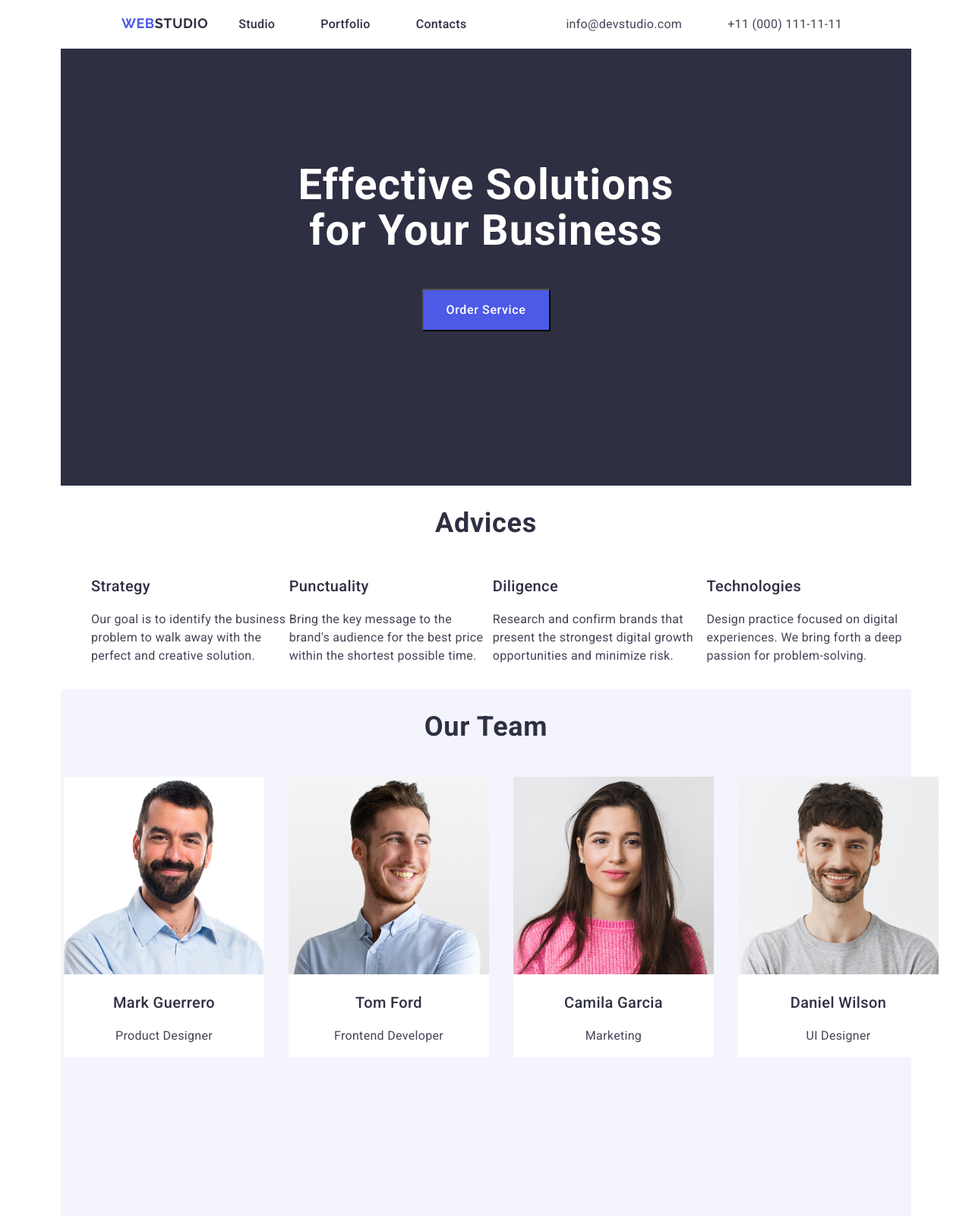
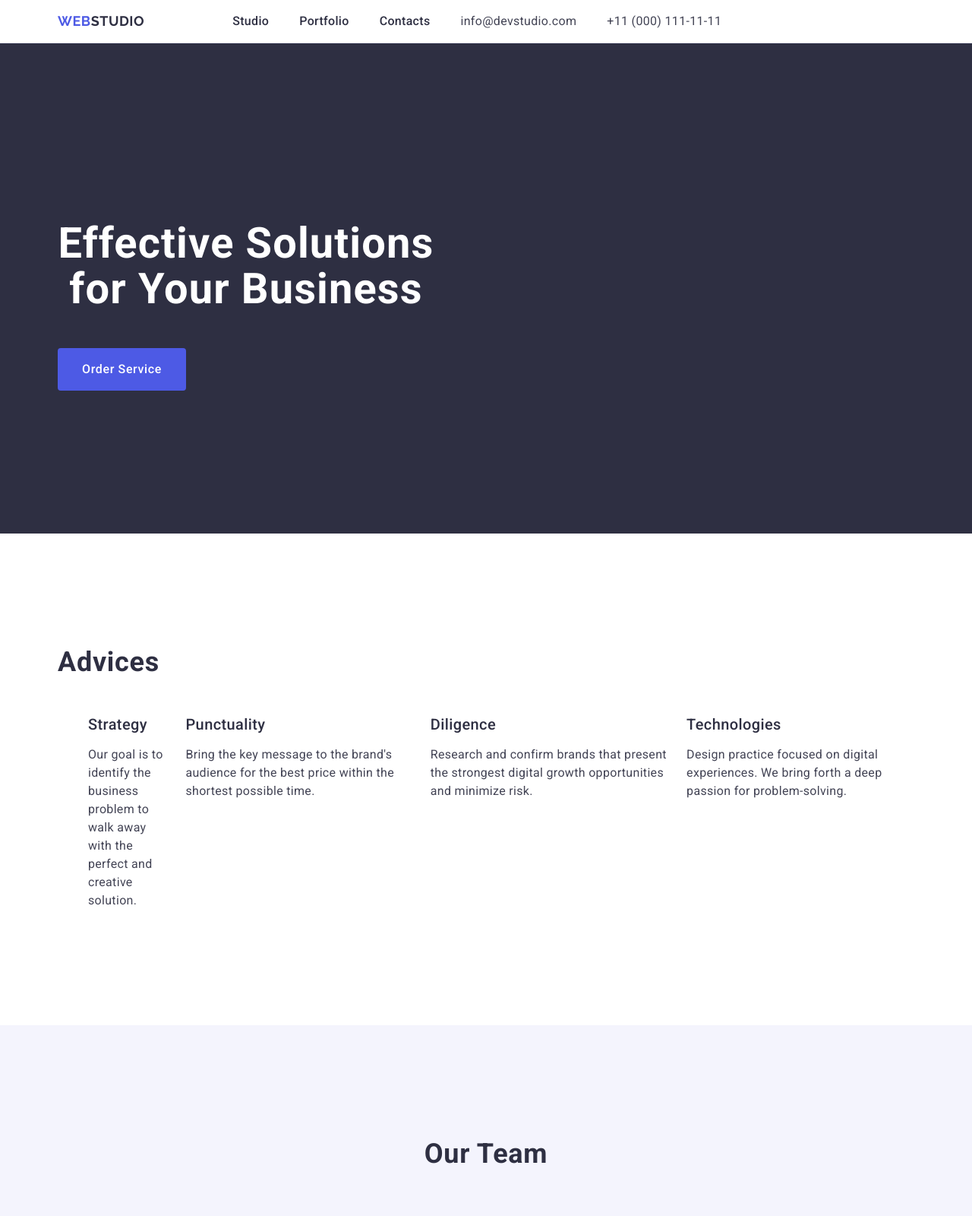
Before and after one commit to SKgit-sys/goit-markup-hw-03, a plain HTML site: page index.html in a window 1280 px wide. Shown: the top 1600 px of the page at 76% size. Drawn offline with nearby package versions, Linux system fonts and the light colour scheme.

Commit message:
almost final

```diff
--- a/css/styles.css
+++ b/css/styles.css
@@ -1,63 +1,40 @@
 body {
   font-family: "Roboto", sans-serif;
   color: #434455;
-    background-color: #ffffff;
+  background-color: #FFFFFF;
   text-decoration: none;
   list-style-type: none;
 }
 
-  .container {
-      max-width: 1440px;
-      margin: 0 auto;
-      padding: 0 40px;
+img {
+  display: block;
 }
 
-  header {
-    display: flex;
-    margin-left: 120px;
-    padding-top: 20px;
-    padding-bottom: 20px;
-
+ul {
+  list-style-type: none;
 }
 
-  nav {
+.title-header {
+  border-bottom: 1px solid #e7e9fc
+}
+
+.title-container {
   display: flex;
 }
 
-  div.container-address {
-      display: flex;
-      justify-content: flex-end;
-      margin: auto;
+.container {
+  width: 1158px;
+  margin: 0 auto;
+  padding: 0 15px;
 }
 
-  .container nav ul {
+.title-nav {
   display: flex;
-    list-style-type: none;
-    gap: 60px;
-    margin: 0;
   align-items: center;
 }
 
-  .container .container-address ul {
-    display: flex;
-    justify-content: flex-end;
-  }
-
-  .address-contact ul {
-    display: flex;
-    justify-content: flex-end;
-    list-style-type: none;
-    gap: 60px;
-    margin: 0;
-    padding: 0;
-  }
-
-  ul {
-    display: flex;
-    list-style-type: none;
-  }
-
 .title-name {
+  margin-right: 76px;
   font-family: "Raleway", sans-serif;
   font-weight: 700;
   font-size: 18px;
@@ -75,7 +52,13 @@ body {
   color: #2e2f42;
 }
 
+.title-name-list {
+  display: flex;
+  gap: 40px;
+}
+
 .title-name-link {
+  padding: 24px 0;
   font-weight: 500;
 font-size: 16px;
 line-height: 1.5;
@@ -90,6 +73,11 @@ body {
 
 .title-name-link:focus {
   color: #404bbf;
+}
+
+.address-contact-list {
+  display: flex;
+  gap: 40px;
 }
 
 .address-contact {
@@ -112,20 +100,12 @@ body {
 }
 
 .section-title {
-    display: flex;
-    height: 575px;
   background-color: #2e2f42;
-    display: flex;
-    flex-direction: column;
-    justify-content: center;
-    align-items: center;
+  padding: 188px 0;
 }
 
 .section-title-name {
-    width: 496px;
-    display: flex;
-    justify-content: center;
-    align-items: center;
+  max-width: 496px;
   font-weight: 700;
 font-size: 56px;
 line-height: 1.07;
@@ -134,12 +114,12 @@ body {
 color: #ffffff;
 }
 
-
-
 .button-type {
-    margin-bottom: 100px;
-    width: 169px;
+  display: block;
+  min-width: 169px;
   height: 56px;
+  border: none;
+  border-radius: 4px;
   font-family: "Roboto", sans-serif;
   font-weight: 500;
 font-size: 16px;
@@ -153,7 +133,20 @@ body {
 background-color: #404bbf;
 }
 .button-type:focus {
-    background-color: #404bbf;
+  background-color: #404BBF;
+}
+
+.section-title2 {
+  padding: 120px 0;
+}
+
+.main-title-list {
+  display: flex;
+  gap: 24px;
+}
+
+.main-title-list-li {
+  flex-basis: calc((100% - 72px) / 4);
 }
 
 .main-title {
@@ -162,22 +155,10 @@ body {
 font-size: 36px;
 line-height: 1.11;
 letter-spacing: 0.02em;
-    display: flex;
-    justify-content: center;
-  }
-
-  .main-title-page .main-title-text {
-    display: flex;
-  align-items: flex-start;
-  justify-content: flex-start;
-  flex-direction: column;
-  gap: 8px;
-  width: 1128px;
-  height: 104px;
 }
 
 .main-title-page {
-    display: flex;
+  margin-bottom: 8px;
   font-weight: 500;
   font-size: 20px;
   line-height: 1.2;
@@ -193,24 +174,12 @@ body {
 }
 
 .main-title-section {
-    display: flex;
-    flex-direction: column;
-    background-color: #f4f4fd;
-    max-width: 1440px;
-  height: 732px;
-  }
-
-  .container .main-title-section {
-    display: flex;
-  }
-
-  .main-title-section ul {
-    display: flex;
-    justify-content: center;
-    gap: 32px;
+  background-color: #F4F4FD;
+  padding: 120px 0;
 }
 
 .main-title-team {
+  margin-bottom: 72px;
   color: #2e2f42;
   font-weight: 700;
 font-size: 36px;
@@ -220,13 +189,25 @@ body {
 text-transform: capitalize;
 }
 
+.main-title-team2 {
+  display: flex;
+  gap: 24px;
+}
+
 .main-title-team-list {
-    background-color: #ffffff;
+  background-color: #FFFFFF;
+  width: calc((100% - 72px) / 4);
+  border-radius: 0px 0px 4px 4px;
+}
+
+.name-person-container {
+  padding: 32px 0;
 }
 
 .name-persons {
-    display: flex;
-    justify-content: center;
+  text-align: center;
+  margin-bottom: 8px;
+  text-align: center;
   color: #2e2f42;
   font-weight: 500;
 font-size: 20px;
@@ -235,15 +216,19 @@ body {
 }
 
 .job-persons {
-    display: flex;
-    justify-content: center;
   font-size: 16px;
   line-height: 1.5;
   letter-spacing: 0.02em;
   color: #434455;
   }
 
+  .section-portolio {
+      padding-top: 120px;
+      padding-bottom: 120px;
+  }
+
   .main-portfolio {
+      margin-bottom: 72px;
       font-weight: 700;
 font-size: 36px;
 line-height: 1.11;
@@ -253,28 +238,30 @@ body {
 text-transform: capitalize;
   }
 
+  .portfolio-list {
+      display: flex;
+      flex-wrap: wrap;
+      column-gap: 24px;
+      row-gap: 48px;
+  }
+
+  .photo-images {
+      width: calc((100% - 48px) / 3);
+  }
+
   .photo-images > img {
       background: #fff;
   }
 
-  .container .section-page-portfolio {
-    display: flex;
-    justify-content: flex;
-  }
+  .image-container {
+      padding: 32px 16px;
+      border: 1px solid #e7e9fc;
+      border-top: none;
 
-  .portfolio-list {
-    display: flex;
-    flex-wrap: wrap;
-    justify-content: center;
-    gap: 32px;
   }
 
   .main-portfolio-title {
-    display: flex;
-    align-items: flex-start;
-  justify-content: center;
-  flex-direction: column;
-  gap: 8px;
+      margin-bottom: 8px;
       color: #2e2f42;
       font-weight: 500;
   font-size: 20px;
@@ -283,11 +270,6 @@ body {
   }
 
   .main-portfolio-text {
-    display: flex;
-  align-items: flex-start;
-  justify-content: center;
-  flex-direction: column;
-  gap: 8px;
 font-size: 16px;
 line-height: 1.5;
 letter-spacing: 0.02em;
@@ -296,14 +278,12 @@ body {
 
   .footer-page {
       background-color: #2e2f42;
-    display: block;
-    height: 312px;
-    max-width: 1440px;
-    padding: 0;
-    margin: 0;
+      padding: 100px 0;
   }
 
   .footer-name {
+      display: inline-block;
+      margin-bottom: 16px;
       font-family: "Raleway", sans-serif;
       font-weight: 700;
   font-size: 18px;
@@ -315,8 +295,6 @@ body {
   }
 
   .part-title-studio {
-    padding: 0;
-    margin: 0;
       font-family: "Raleway", sans-serif;
       font-weight: 700;
       font-size: 18px;
@@ -327,9 +305,7 @@ body {
   }
 
   .footer-text {
-  display: flex;
-  flex-wrap: wrap;
-  margin: auto;
+      max-width: 264px;
       font-weight: 400;
   font-size: 16px;
   line-height: 1.5;
--- a/index.html
+++ b/index.html
@@ -9,7 +9,6 @@
       href="https://fonts.googleapis.com/css2?family=Raleway:wght@700&family=Roboto:wght@400;500;700&display=swap"
       rel="stylesheet"
     />
-    <title>Web Studio</title>
     <link
       rel="stylesheet"
       href="https://cdnjs.cloudflare.com/ajax/libs/modern-normalize/3.0.0/modern-normalize.min.css"
@@ -17,18 +16,20 @@
       crossorigin="anonymous"
       referrerpolicy="no-referrer"
     />
+    <title>Web Studio</title>
     <link rel="stylesheet" href="./css/styles.css" />
   </head>
 
   <body>
     <!-- Header of the page -->
+    <header class="title-header">
       <div class="container">
-    <header>
-      <nav>
+      <div class="title-container">
+      <nav class="title-nav">
         <a class="title-name" href="./index.html"
           >Web<span class="title-name-part">Studio</span></a
         >
-        <ul>
+        <ul class="title-name-list">
           <li>
             <a class="title-name-link" href="./index.html"
               ><span class="title-link-studio">Studio</span></a
@@ -38,9 +39,8 @@
           <li><a class="title-name-link" href="">Contacts</a></li>
         </ul>
       </nav>
-    <div class="container-address">
       <address class="address-contact">
-        <ul>
+        <ul class="address-contact-list">
           <li>
             <a class="address-contact-link" href="mailto:info@devstudio.com"
               >info@devstudio.com</a
@@ -54,25 +54,24 @@
         </ul>
       </address>
     </div>
+  </div>
     </header>
-  </div>
-<div class="container">
     <main>
-    <div class="container">
       <!-- Important advices -->
       <section class="section-title">
+        <div class="container">
         <h1 class="section-title-name">
           Effective Solutions for Your Business
         </h1>
         <button class="button-type" type="button">Order Service</button>
+      </div>
       </section>
-    </div>
 
       <div class="container">
-      <section>
+      <section class="section-title2">
         <h2 class="main-title">Advices</h2>
-        <ul>
-          <li>
+        <ul class="main-title-list">
+          <li class="main-title-list-li">
             <h3 class="main-title-page">Strategy</h3>
             <p class="main-title-text">
               Our goal is to identify the business problem to walk away with the
@@ -101,63 +100,74 @@
             </p>
           </li>
         </ul>
+      </div>
       </section>
-    </div>
 
+
+      <!-- Our Team -->
+
+      <section class="main-title-section">
         <div class="container">
-      <!-- Our Team -->
-      <section class="main-title-section">
         <h2 class="main-title-team">Our Team</h2>
-        <ul>
+        <ul class="main-title-team2">
           <li class="main-title-team-list">
+            <div class="name-person-container">
             <img
               class="main-title-team-image"
               src="./images/img1.jpg"
               alt="Mark Guerrero Droduct Designer"
               width="264"
             />
+          </div>
             <h3 class="name-persons">Mark Guerrero</h3>
             <p class="job-persons">Product Designer</p>
           </li>
           <li class="main-title-team-list">
+            <div class="name-person-container">
             <img
               class="main-title-team-image"
               src="./images/img2.jpg"
               alt="Tom Ford Front End Developer"
               width="264"
             />
+          </div>
             <h3 class="name-persons">Tom Ford</h3>
             <p class="job-persons">Frontend Developer</p>
           </li>
           <li class="main-title-team-list">
+            <div class="name-person-container">
             <img
               class="main-title-team-image"
               src="./images/img3.jpg"
               alt="Camila Garcia Developer"
               width="264"
             />
+          </div>
             <h3 class="name-persons">Camila Garcia</h3>
             <p class="job-persons">Marketing</p>
           </li>
           <li class="main-title-team-list">
+            <div class="name-person-container"></div>
             <img
               class="main-title-team-image"
               src="./images/img4.jpg"
               alt="Daniel Wilson UI Designer"
               width="264"
             />
+          </div>
             <h3 class="name-persons">Daniel Wilson</h3>
             <p class="job-persons">UI Designer</p>
           </li>
         </ul>
+      </div>
       </section>
-    </div>
 
+      <section class="section-portolio">
         <div class="container">
-      <section class="section-page-portfolio"></section>
         <h2 class="main-portfolio">Our Portfolio</h2>
         <ul class="portfolio-list">
           <li class="photo-images">
+            <div class="image-container">
             <img
               src="./images/img5.jpg"
               alt="Banking App"
@@ -166,8 +176,10 @@
             />
             <h3 class="main-portfolio-title">Banking App</h3>
             <p class="main-portfolio-text">App</p>
+          </div>
           </li>
           <li class="photo-images">
+            <div class="image-container">
             <img
               src="./images/img6.jpg"
               alt="Cashless Payment"
@@ -176,8 +188,10 @@
             />
             <h3 class="main-portfolio-title">Cashless Payment</h3>
             <p class="main-portfolio-text">Marketing</p>
+          </div>
           </li>
           <li class="photo-images">
+            <div class="image-container">
             <img
               src="./images/img7.jpg"
               alt="Meditation App"
@@ -186,8 +200,10 @@
             />
             <h3 class="main-portfolio-title">Meditation App</h3>
             <p class="main-portfolio-text">App</p>
+          </div>
           </li>
           <li class="photo-images">
+            <div class="image-container">
             <img
               src="./images/img8.jpg"
               alt="Taxi Service"
@@ -196,8 +212,10 @@
             />
             <h3 class="main-portfolio-title">Taxi Service</h3>
             <p class="main-portfolio-text">Marketing</p>
+          </div>
           </li>
           <li class="photo-images">
+            <div class="image-container">
             <img
               src="./images/img9.jpg"
               alt="Screen Illustrations"
@@ -206,8 +224,10 @@
             />
             <h3 class="main-portfolio-title">Screen Illustrations</h3>
             <p class="main-portfolio-text">Design</p>
+          </div>
           </li>
           <li class="photo-images">
+            <div class="image-container">
             <img
               src="./images/img10.jpg"
               alt="Online Courses"
@@ -216,16 +236,16 @@
             />
             <h3 class="main-portfolio-title">Online Courses</h3>
             <p class="main-portfolio-text">Marketing</p>
+            </div>
           </li>
         </ul>
+      </div>
       </section>
-    </div>
     </main>
-  </div>
 
     <!-- Last words -->
+    <footer class="footer-page">
       <div class="container">
-    <footer class="footer-page">
       <a class="footer-name" href="./index.html"
         >Web<span class="part-title-studio">Studio</span></a
       >
@@ -233,7 +253,7 @@
         Increase the flow of customers and sales for your business with digital
         marketing & growth solutions.
       </p>
+    </div>
     </footer>
-  </div>
   </body>
 </html>
```
Lines whose indentation alone changed are shown as unchanged.
